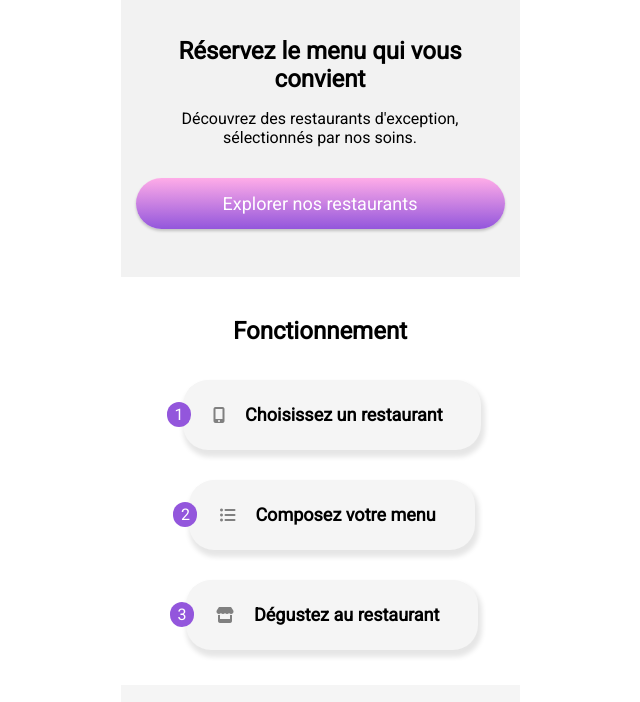
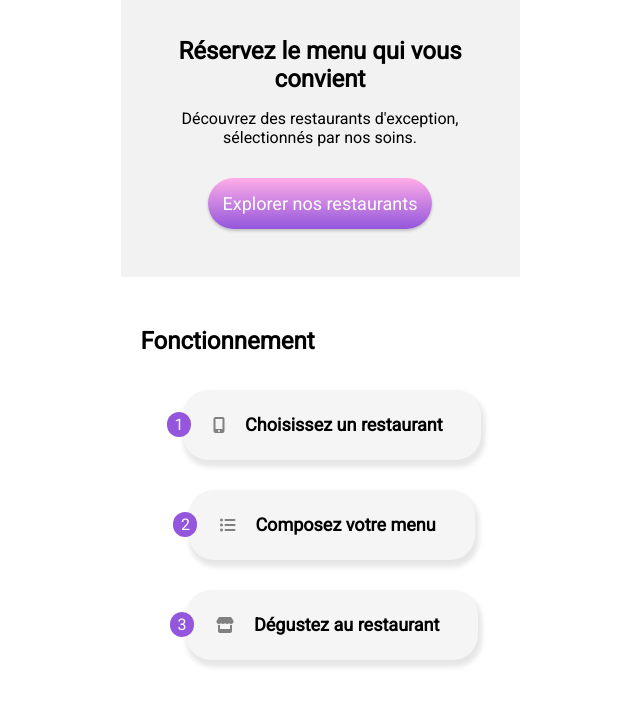
Before and after one commit to SaoussenNaj/SaoussenNajjar_3_30032021, a website: page index.html in a window 1280 px wide. Shown: the part 143-845 px from the top of the page, without its empty margins (320-960 px from the left). Drawn offline with Linux system fonts and the light colour scheme; a web font is replaced by a local one.

Commit message:
changement taille du bouton btn-explorer

```diff
--- a/Sass/Layout/_header.scss
+++ b/Sass/Layout/_header.scss
@@ -8,5 +8,11 @@
   box-shadow: 0px 2px 3px 0px rgb(0 0 0 / 10%);
   &__title {
     font-family: "Shrikhand";
+    // @media only screen and (max-width: 599px) {
+    //   align-items: center;
+    // }
   }
+  // @media only screen and (min-width: 600px) and (max-width: 1024px) {
+  //   width: 100%;
+  // }
 }
--- a/Sass/Pages/_accueil.scss
+++ b/Sass/Pages/_accueil.scss
@@ -1,6 +1,7 @@
 .localisation {
   background-color: #e2e0e0;
   margin: 0;
+
   &__recherche {
     display: flex;
     align-items: center;
@@ -32,6 +33,7 @@ input::placeholder {
   padding: 15px;
   display: flex;
   flex-direction: column;
+  align-items: center;
   h2 {
     margin: 0;
     font-size: 1.5rem;
@@ -45,10 +47,19 @@ input::placeholder {
   }
 }
 .fonctionnement {
-  padding: 20px;
+  // padding: 20px;
   display: flex;
+  margin: 30px 20px 60px 20px;
   flex-wrap: wrap;
-  justify-content: space-around;
+  // @media screen and (min-width: 320px) and (max-width: 750px) {
+  //   flex-wrap: nowrap;
+  // }
+  &__div {
+    display: flex;
+    flex-wrap: wrap;
+    justify-content: space-around;
+    // width: 100%;
+  }
 
   &__paragraphe {
     font-size: 18px;
@@ -84,6 +95,12 @@ input::placeholder {
     cursor: pointer;
     box-shadow: 2px 5px 5px 2px rgb(0 0 0 / 10%);
   }
+  // @media screen and (min-width: 320px) and (max-width: 750px) {
+  //   h2 {
+  //     margin: 10px 5px;
+  //     width: 100%;
+  //   }
+  // }
 }
 .icon-style {
   margin-right: 20px;
--- a/index.html
+++ b/index.html
@@ -41,6 +41,7 @@
       </section>
       <section class="fonctionnement">
         <h2>Fonctionnement</h2>
+        <div class="fonctionnement__div">
           <div class="fonctionnement__bloc">
             <div class="fonctionnement__number">1</div>
             <div class="fonctionnement__function">
@@ -60,6 +61,7 @@
             <div class="fonctionnement__function">
               <i class="fas fa-store icon-style"></i>
               <p class="fonctionnement__paragraphe">Dégustez au restaurant</p>
+            </div>
           </div>
         </div>
       </section>
```
Also changed, not shown: Sass/Utils/_variables.scss (line endings or trailing spaces), css/style.css, 1 other file. Lines whose indentation alone changed are shown as unchanged.
